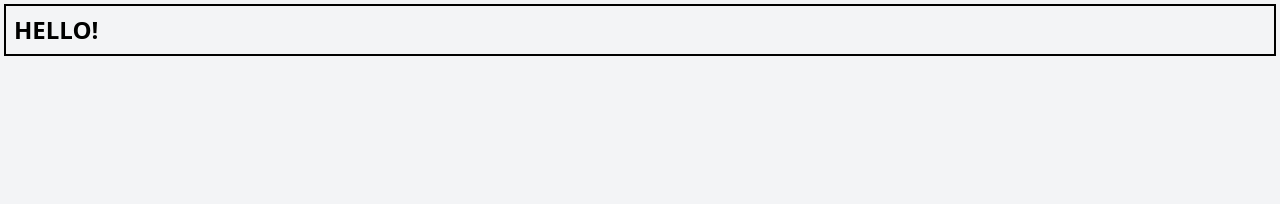
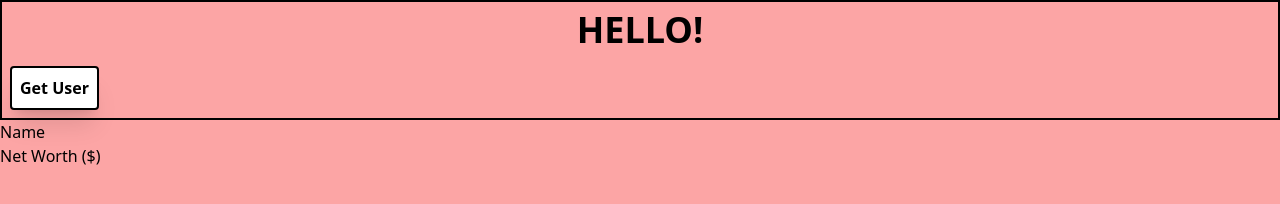
Before and after one commit to SauelAlmonte/wealth-generator, a website: page components/navbar/index.html in a window 1280 px wide. Drawn offline with Linux system fonts and the light colour scheme.

Commit message:
Header Area HTML & CSS

```diff
--- a/components/navbar/index.html
+++ b/components/navbar/index.html
@@ -10,14 +10,25 @@
     <title>Wealth Generator</title>
 </head>
 
-<body class="bg-gray-100 ">
-<div class="border-2 border-black m-1 ">
+<body class="bg-red-300 ">
+<div class="border-2 border-black h-42 ">
     <h1
-            class=" font-bold text-2xl p-2 "
+            class="font-bold text-4xl text-center p-2 "
 
     >
         HELLO!
     </h1>
+    <button
+            class="border-2 border-black bg-white p-2
+            m-2 font-bold rounded shadow-xl "
+    >
+        Get User
+
+    </button>
+</div>
+<div>
+    <div>Name</div>
+    <div>Net Worth ($)</div>
 </div>
 <script src="app.js"></script>
 </body>
--- a/src/tailwind.css
+++ b/src/tailwind.css
@@ -1,8 +1,6 @@
 @tailwind base;
 @tailwind components;
 
-/*
-Custom CSS
-*/
+/*Custom CSS*/
 
 @tailwind utilities;
```
Also changed, not shown: dist/styles.css.
